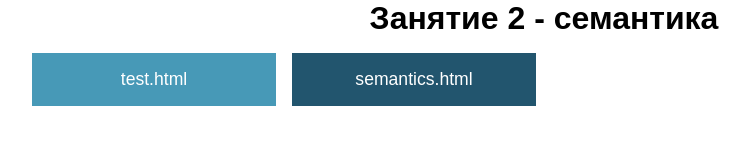
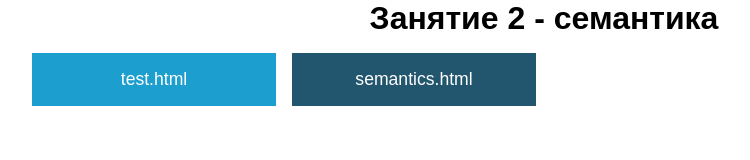
Before and after one commit to Nata-gl/test1, a website: page index.html in a window 1280 px wide. In both pictures the pointer is over the link "test.html". Shown: the whole page, without its empty margins (96-846 px from the left). Drawn offline with Linux system fonts and the light colour scheme.

Commit message:
fix color

```diff
--- a/index.html
+++ b/index.html
@@ -1,5 +1,6 @@
 <!DOCTYPE html>
 <html>
+
 <head>
 	<title>Занятие 2</title>
 	<meta charset="utf-8" />
@@ -10,23 +11,28 @@
 			padding: 0;
 			box-sizing: border-box;
 		}
+
 		body {
 			font-family: Arial, Helvetica, sans-serif;
 		}
+
 		.container {
 			max-width: 80%;
 			margin: auto;
 		}
+
 		.title {
 			margin-bottom: 1rem;
 			text-align: center;
 		}
+
 		.nav {
 			display: grid;
 			grid-gap: 1rem;
 			grid-template-columns: repeat(auto-fill, minmax(220px, 1fr));
 			padding-bottom: 2rem;
 		}
+
 		.nav__item {
 			display: flex;
 			justify-content: center;
@@ -40,10 +46,11 @@
 		}
 
 		.nav__item:hover {
-        background: #4799b7;
+			background: #1c9fcf;
 		}
 	</style>
 </head>
+
 <body>
 	<div class="container">
 		<h1 class="title">Занятие 2 - семантика</h1>
@@ -59,4 +66,5 @@
 			.forEach(item => (item.target = "_blank"));
 	</script>
 </body>
+
 </html>
```
Lines whose indentation alone changed are shown as unchanged.
